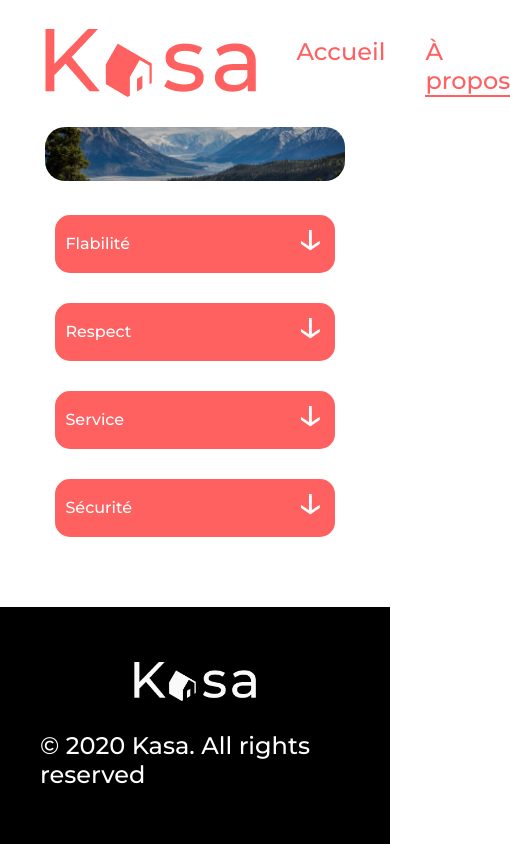
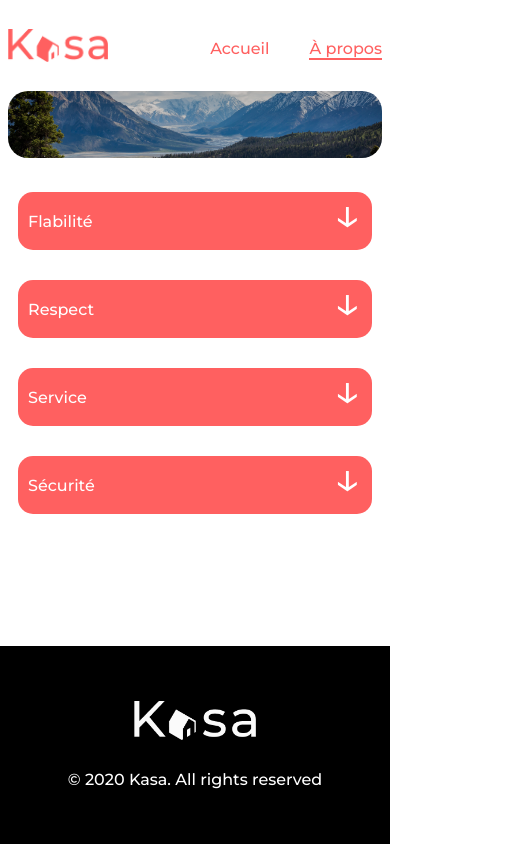
Before and after one commit to Lbaert/Projet6-Kasa, a React (Create React App) app: page /about in a window 390 px wide. Shown: the whole page, 510 px wide, since content can reach past the window. Built offline with nearby package versions, Linux system fonts and the light colour scheme.

Commit message:
responsive

```diff
--- a/public/index.html
+++ b/public/index.html
@@ -7,8 +7,9 @@
     <meta name="theme-color" content="#000000" />
     <meta
       name="description"
-      content="Web site created using create-react-app"
+      content="Kasa"
     />
+    <link rel="icon" href="%PUBLIC_URL%/favicon" />
     <link rel="apple-touch-icon" href="%PUBLIC_URL%/logo192.png" />
     <link rel="stylesheet" href="https://fonts.googleapis.com/css2?family=Montserrat:wght@300;400;500;700&display=swap">
 
@@ -26,7 +27,7 @@
       work correctly both with client-side routing and a non-root public URL.
       Learn how to configure a non-root public URL by running `npm run build`.
     -->
-    <title>React App</title>
+    <title>Kasa</title>
   </head>
   <body>
     <noscript>You need to enable JavaScript to run this app.</noscript>
--- a/src/components/card/card.scss
+++ b/src/components/card/card.scss
@@ -13,14 +13,17 @@
   width: calc(33.33% - 20px);
   text-decoration: none;
   color: inherit;
-  padding: 10px; /* Ajoutez cet espace interne */
+  padding: 10px;
+}
+
+.container img:hover {
+  box-shadow: 0 2px 4px rgba(0, 0, 0, 0.8);
 }
 
 .container {
   width: 100%;
   aspect-ratio: 1 / 1;
   position: relative;
-  /* Retirez le margin ici pour éviter l'espacement vertical */
 }
 
 .container img {
--- a/src/components/header/Header.js
+++ b/src/components/header/Header.js
@@ -6,7 +6,7 @@ export default function Header() {
   return (
     <header className="header">
       <h1>
-        <img src={Logo} alt="kasa, location d'appartements" />
+        <img className='logo' src={Logo} alt="kasa, location d'appartements" />
       </h1>
       <Nav />
     </header>
--- a/src/sass/main.scss
+++ b/src/sass/main.scss
@@ -1,6 +1,6 @@
 .home, .about, .logement, .notFound{
     margin: 0 auto;
-    max-width: 80%;
+    max-width: 1240px;
 }
 
 * {
@@ -10,3 +10,34 @@
 .nav .active {
     border-bottom: 2px solid  #FF6060;
 }
+
+@media screen and (max-width: 1280px) and (min-width: 860px) {
+    .home, .about, .logement, .notFound {
+      width: 70%;
+    }
+    .titleBanner {
+        font-size: 32px;
+    }
+}
+
+@media screen and (max-width: 860px) {
+    .conteneur-parent {
+      width: 60%;
+    }
+    .titleBanner {
+        font-size: 24px;
+    }
+    .header .logo {
+        width: 100px;
+    }
+    .header li a {
+        font-size: 16px;
+    }
+    .card-link .container h3 {
+        font-size: 12px;
+        padding: 5px;
+    }
+    .footer p {
+        font-size: 16px;
+    }
+}
```
Also changed, not shown: 1 other file (tests, documents, lock files or other folders).
